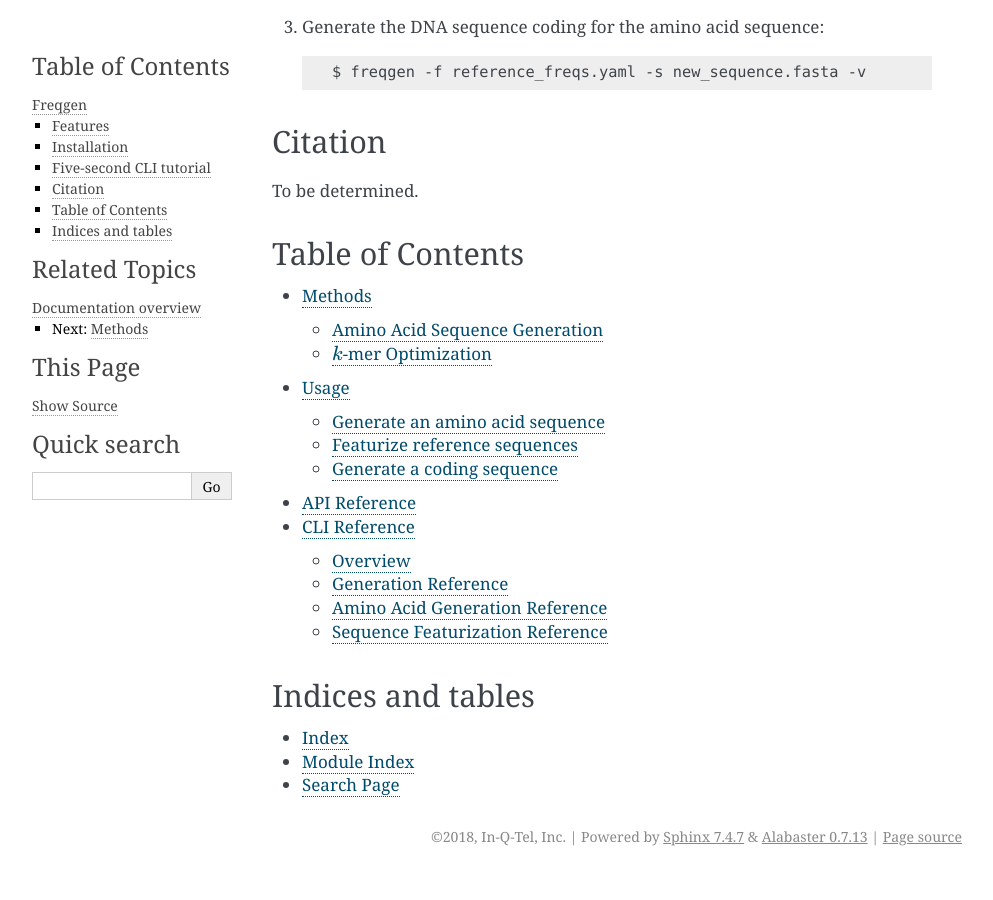
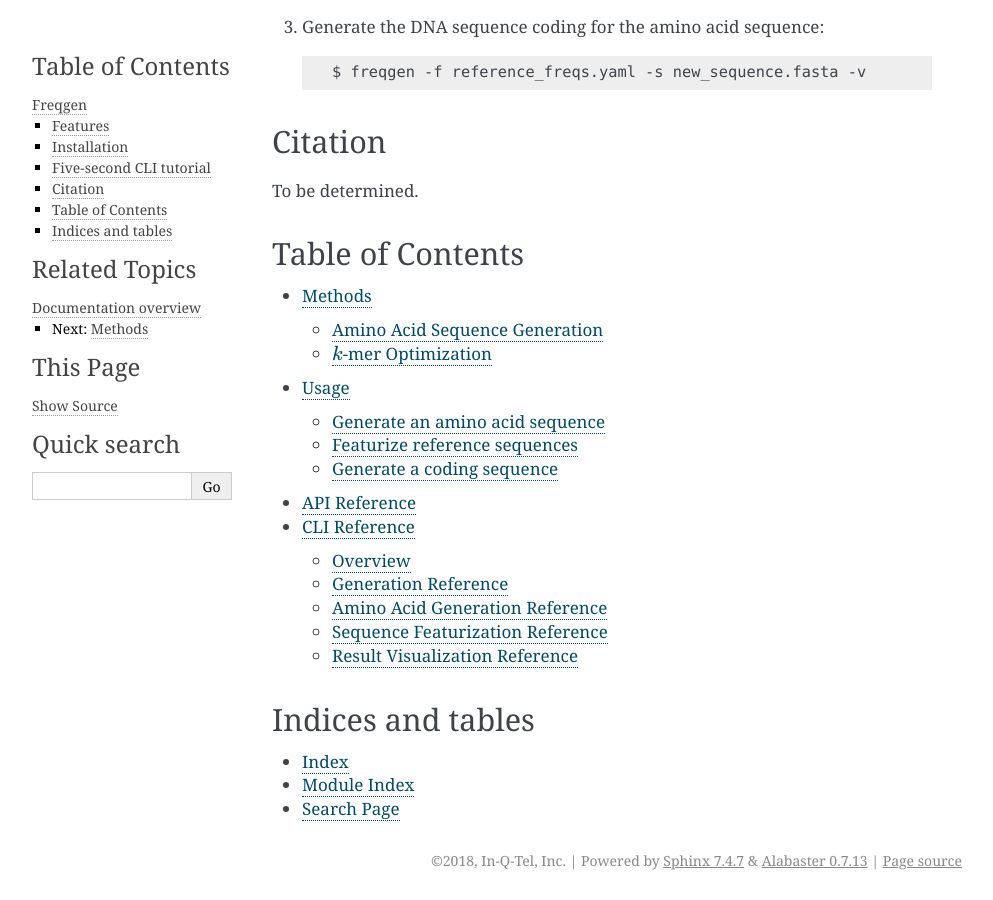
Before and after one commit to IQTLabs/freqgen, a Sphinx documentation site: the page built from docs/index.rst, in a window 1280 px wide and 900 px high, scrolled down 1067 px. Shown: the whole window, without its empty margins (148-1141 px from the left). Built offline with Sphinx 7.4.7, drawn with Linux system fonts in a browser that asks for light colours; before the commit the page ends 1943 px from its top, so only the background shows below that.

Commit message:
Auto generate docs for vis

```diff
--- a/docs/cli.rst
+++ b/docs/cli.rst
@@ -23,3 +23,8 @@
 --------------------------------
 
 .. command-output:: freqgen featurize --help
+
+Result Visualization Reference
+------------------------------
+
+.. command-output:: freqgen visualize --help
```
